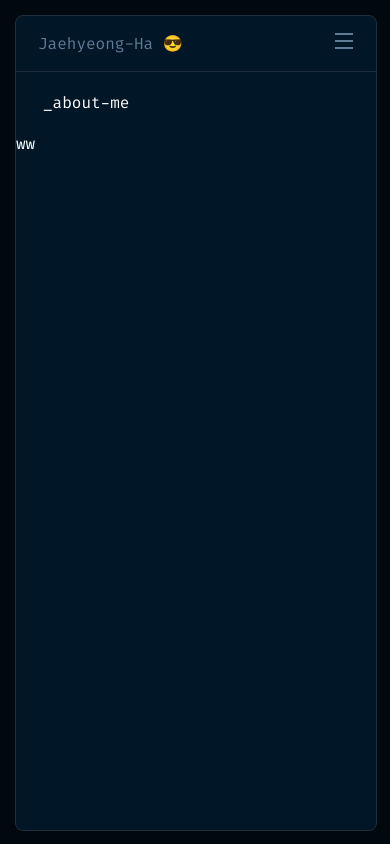
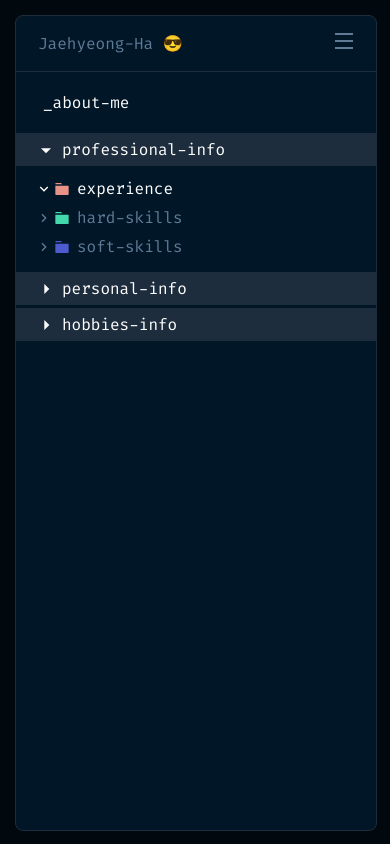
Before and after one commit to HaJaehyeong/portfolio, a Next.js app: page /about in a window 390 px wide. Built offline with nearby package versions, Linux system fonts and the light colour scheme.

Commit message:
HAJAE-11 modify about page: add mobile version accordion

```diff
--- a/src/app/(pages)/about/_components/mobile-container/mobile-container.module.scss
+++ b/src/app/(pages)/about/_components/mobile-container/mobile-container.module.scss
@@ -1,4 +1,6 @@
 .mobile-container {
+  width: 100%;
+
   &__title {
     margin: 20px 27px;
   }
--- a/src/app/(pages)/about/_components/mobile-explorer/mobile-explorer.module.scss
+++ b/src/app/(pages)/about/_components/mobile-explorer/mobile-explorer.module.scss
@@ -0,0 +1,34 @@
+.mobile-explorer {
+  width: 100%;
+
+  &__tab {
+    display: flex;
+    flex-direction: column;
+    gap: 3px;
+
+    &__accordion {
+      display: flex;
+      flex-direction: column;
+
+      &-title {
+        display: flex;
+        align-items: center;
+        gap: 6px;
+
+        padding: 6px 20px;
+
+        background-color: var(--line);
+      }
+
+      &-directories {
+        &__item {
+          display: flex;
+          flex-direction: column;
+          gap: 8px;
+
+          padding: 12px 20px;
+        }
+      }
+    }
+  }
+}
--- a/src/app/(pages)/about/_components/mobile-explorer/mobile-explorer.tsx
+++ b/src/app/(pages)/about/_components/mobile-explorer/mobile-explorer.tsx
@@ -1,9 +1,76 @@
+import { DIRECTORY_LIST, DIR_COLORS, Directory, EXPLORER_LIST } from '@/types/constants';
 import styles from './mobile-explorer.module.scss';
+import { RiArrowDownSFill, RiArrowRightSFill } from '@remixicon/react';
+import { useEffect, useState } from 'react';
+import { useDispatch, useSelector } from 'react-redux';
+import { RootState } from '@/lib/store';
+import { setAboutExplorerDirectoryId, setAboutExplorerType } from '@/lib/features/about-explorer-slice';
+import DirectoryComponent from '../explorer-directory/explorer-directory';
 
 const AboutMobileExplorer: React.FC = () => {
+  const [directories, setDirectories] = useState<Directory[]>([]);
+  const dispatch = useDispatch();
+
+  const explorerState = useSelector((state: RootState) => state.aboutExplorerReducer);
+
+  const handleExplorerClick = (explorer: 'terminal' | 'user' | 'gamepad') => {
+    dispatch(setAboutExplorerType(explorer));
+  };
+
+  useEffect(() => {
+    const targetDirectoies = DIRECTORY_LIST.directories.filter(
+      (directory) => directory.directoryType === explorerState.type
+    );
+    if (targetDirectoies) {
+      setDirectories(targetDirectoies);
+      dispatch(setAboutExplorerDirectoryId(targetDirectoies[0].directoryId));
+    }
+  }, [explorerState.type, dispatch]);
+
+  const getSubject = (explorer: 'terminal' | 'user' | 'gamepad') => {
+    switch (explorer) {
+      case 'terminal':
+        return 'professional-info';
+      case 'user':
+        return 'personal-info';
+      case 'gamepad':
+        return 'hobbies-info';
+    }
+  };
+
   return (
     <div className={styles['mobile-explorer']}>
-      <div>ww</div>
+      <div className={styles['mobile-explorer__tab']}>
+        {EXPLORER_LIST.map((explorer) => (
+          <div key={explorer} className={styles['mobile-explorer__tab__accordion']}>
+            <div
+              className={styles['mobile-explorer__tab__accordion-title']}
+              onClick={() => handleExplorerClick(explorer as 'terminal' | 'user' | 'gamepad')}
+            >
+              {explorerState.type === explorer ? (
+                <RiArrowDownSFill color="var(--secondary-white)" size={20} />
+              ) : (
+                <RiArrowRightSFill color="var(--secondary-white)" size={20} />
+              )}
+              {getSubject(explorer as 'terminal' | 'user' | 'gamepad')}
+            </div>
+            {explorerState.type === explorer && (
+              <div className={styles['mobile-explorer__tab__accordion-directories']}>
+                <div className={styles['mobile-explorer__tab__accordion-directories__item']}>
+                  {directories &&
+                    directories.map((directory, index) => (
+                      <DirectoryComponent
+                        key={directory.directoryId}
+                        directory={directory}
+                        dirColor={DIR_COLORS[index]}
+                      />
+                    ))}
+                </div>
+              </div>
+            )}
+          </div>
+        ))}
+      </div>
     </div>
   );
 };
--- a/src/types/constants.ts
+++ b/src/types/constants.ts
@@ -63,6 +63,7 @@ export const TABS: TabType[] = [
 ];
 export const SOCIAL_MEDIAS = ['blog', 'insta'];
 export const DIR_COLORS = ['var(--accent-red)', 'var(--accent-green)', 'var(--secondary-blue)'];
+export const EXPLORER_LIST = ['terminal', 'user', 'gamepad'];
 export const DIRECTORY_LIST: DirectoryList = {
   directories: [
     {
```
